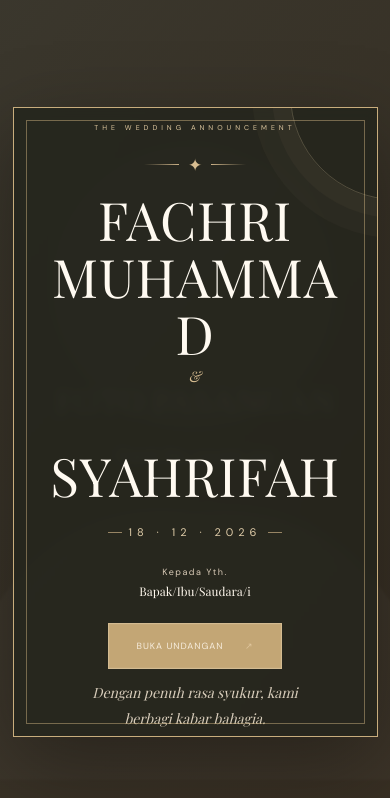
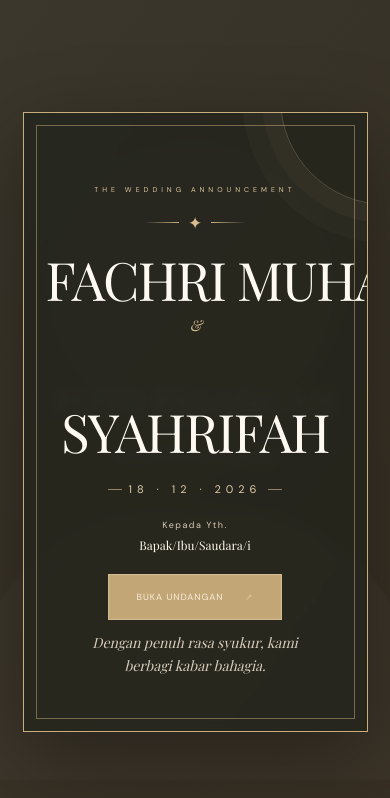
Before and after one commit to achrisatria/undangan, a plain HTML site: page index.html in a window 390 px wide. Shown: the top 798 px of the page. Drawn offline with nearby package versions, Linux system fonts and the light colour scheme; a web font is replaced by a local one.

Commit message:
Update style.css

```diff
--- a/assets/style.css
+++ b/assets/style.css
@@ -283,3 +283,81 @@ footer{padding:20px;font-size:7px;letter-spacing:2px}
  .opening-date{margin:15px 0 19px}
  .open-button{margin:16px 0 8px}
 }
+
+
+/* ===== BALANCED COVER FIX: centered names and consistent rhythm ===== */
+.opening-content{
+  box-sizing:border-box;
+  width:min(100%,390px);
+  padding:clamp(28px,5.5vh,48px) 24px 26px;
+  gap:0;
+}
+.opening-content > *{
+  position:relative;
+  z-index:1;
+}
+.opening h1{
+  display:flex;
+  flex-direction:column;
+  align-items:center;
+  justify-content:center;
+  gap:0;
+  width:100%;
+  margin:0;
+  font-size:clamp(22px,7.1vw,29px);
+  line-height:1.18;
+  letter-spacing:-.025em;
+  text-align:center;
+}
+.opening h1 span{
+  display:block;
+  width:100%;
+  max-width:100%;
+  white-space:nowrap;
+  overflow-wrap:normal;
+  word-break:normal;
+  font-size:1em;
+  line-height:1.2;
+}
+.opening h1 i{
+  display:block;
+  margin:7px 0 9px;
+  font-size:15px;
+  line-height:1;
+}
+.ornament{
+  margin:20px 0 18px;
+}
+.opening-date{
+  margin:21px 0 23px;
+}
+.to-label{margin-top:0}
+.guest-name{margin-top:3px}
+.open-button{margin:20px 0 12px}
+.opening-note{
+  max-width:250px;
+  margin:0 auto;
+  line-height:1.65;
+}
+@media(max-width:560px){
+  .opening{padding:12px}
+  .opening-content{
+    width:min(100%,345px);
+    height:min(620px,calc(100svh - 28px));
+    padding:clamp(26px,5vh,40px) 22px 23px;
+  }
+  .opening h1{
+    font-size:clamp(22px,7.1vw,26px);
+    line-height:1.18;
+    letter-spacing:-.03em;
+  }
+  .opening h1 span{white-space:nowrap}
+  .ornament{margin:18px 0 16px}
+  .opening-date{margin:19px 0 21px}
+  .open-button{margin:18px 0 11px}
+  .opening-note{font-size:11px;line-height:1.65}
+}
+@media(max-width:360px){
+  .opening h1{font-size:clamp(20px,6.8vw,24px)}
+  .opening-content{padding-left:18px;padding-right:18px}
+}
```
